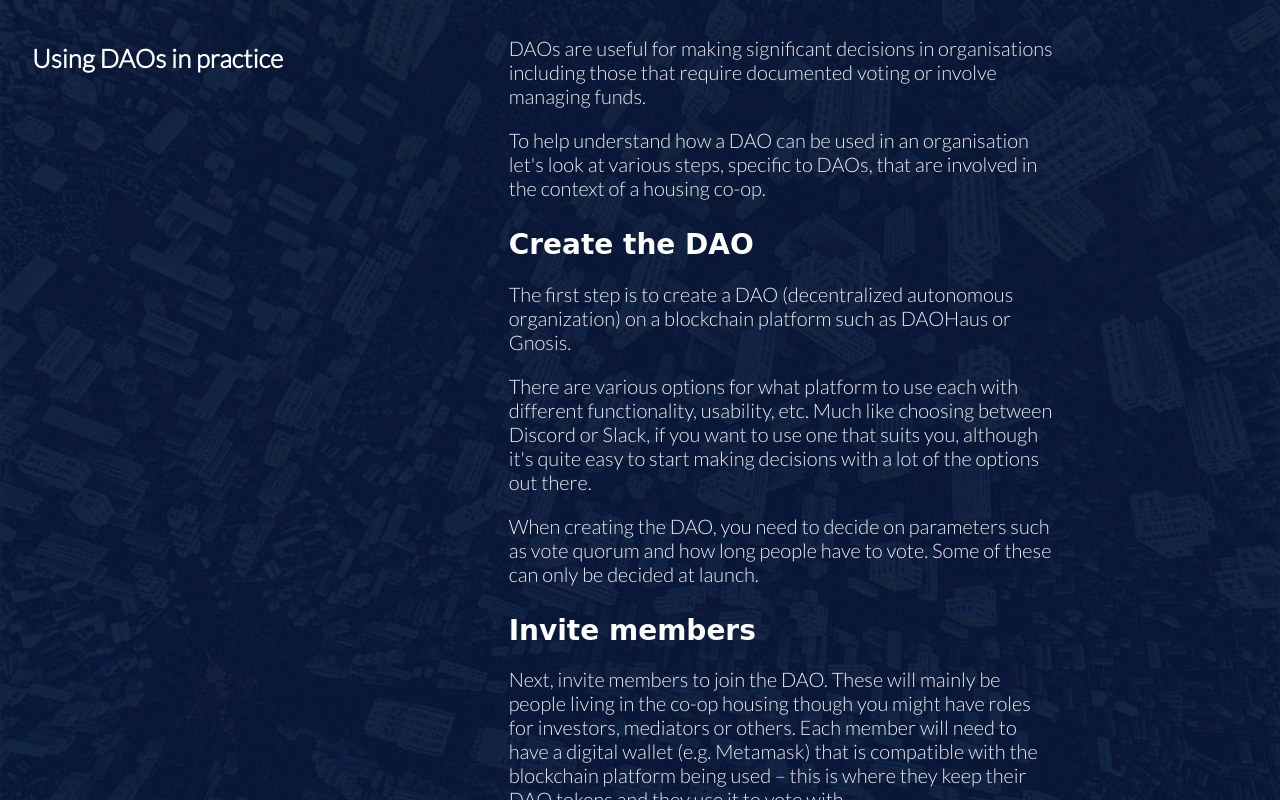
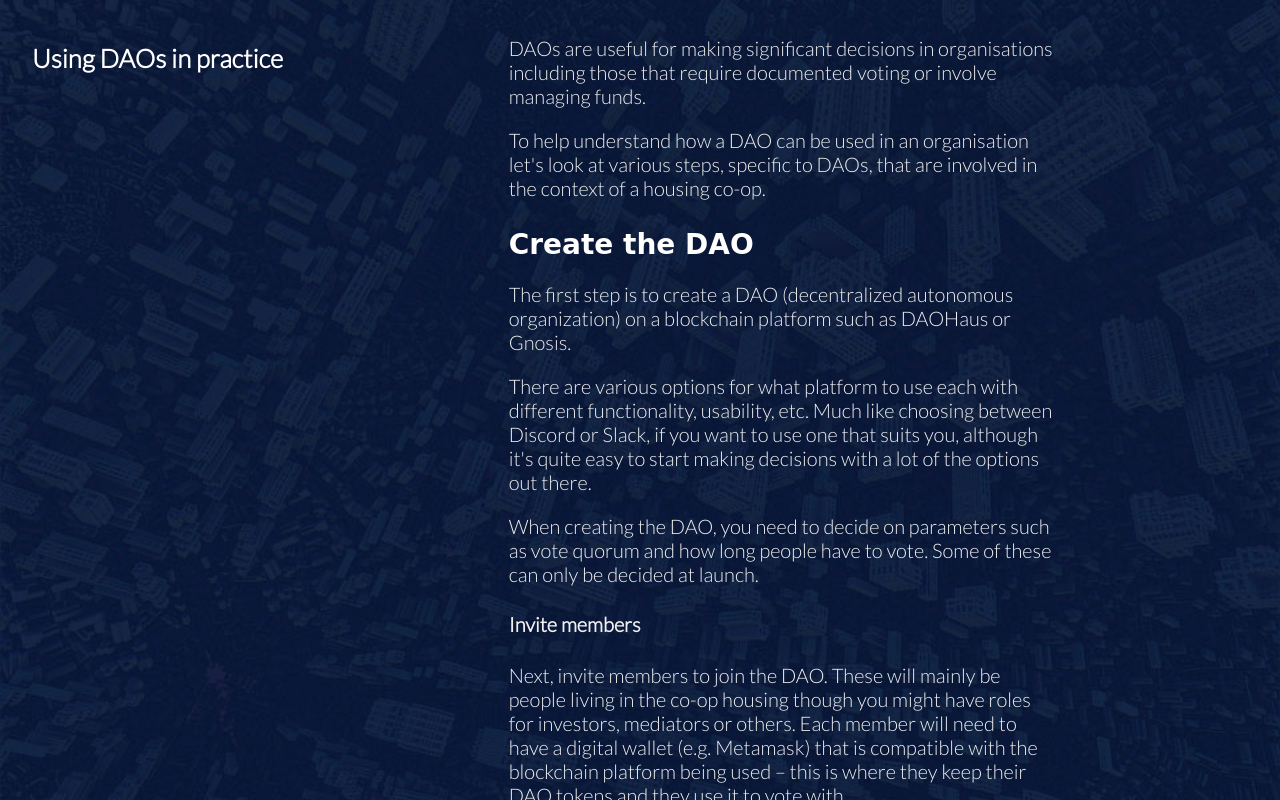
Before and after one commit to CrypticalStudios/crypticalstudios.com, a website: page website/daos-in-practice.html in a window 1280 px wide. Drawn offline with Linux system fonts and the light colour scheme; no server answers; a script that the page names is missing; a web font is replaced by a local one.

Commit message:
Add using DAOs in practice page

```diff
--- a/website/daos-in-practice.html
+++ b/website/daos-in-practice.html
@@ -293,7 +293,7 @@
 
 <p>When creating the DAO, you need to decide on parameters such as vote quorum and how long people have to vote. Some of these can only be decided at launch.</p>
 
-<h3>Invite members</h3>
+<h4>Invite members</h4>
 
 <p>Next, invite members to join the DAO. These will mainly be people living in the co-op housing though you might have roles for investors, mediators or others. Each member will need to have a digital wallet (e.g. Metamask) that is compatible with the blockchain platform being used – this is where they keep their DAO tokens and they use it to vote with.</p>
 
```
